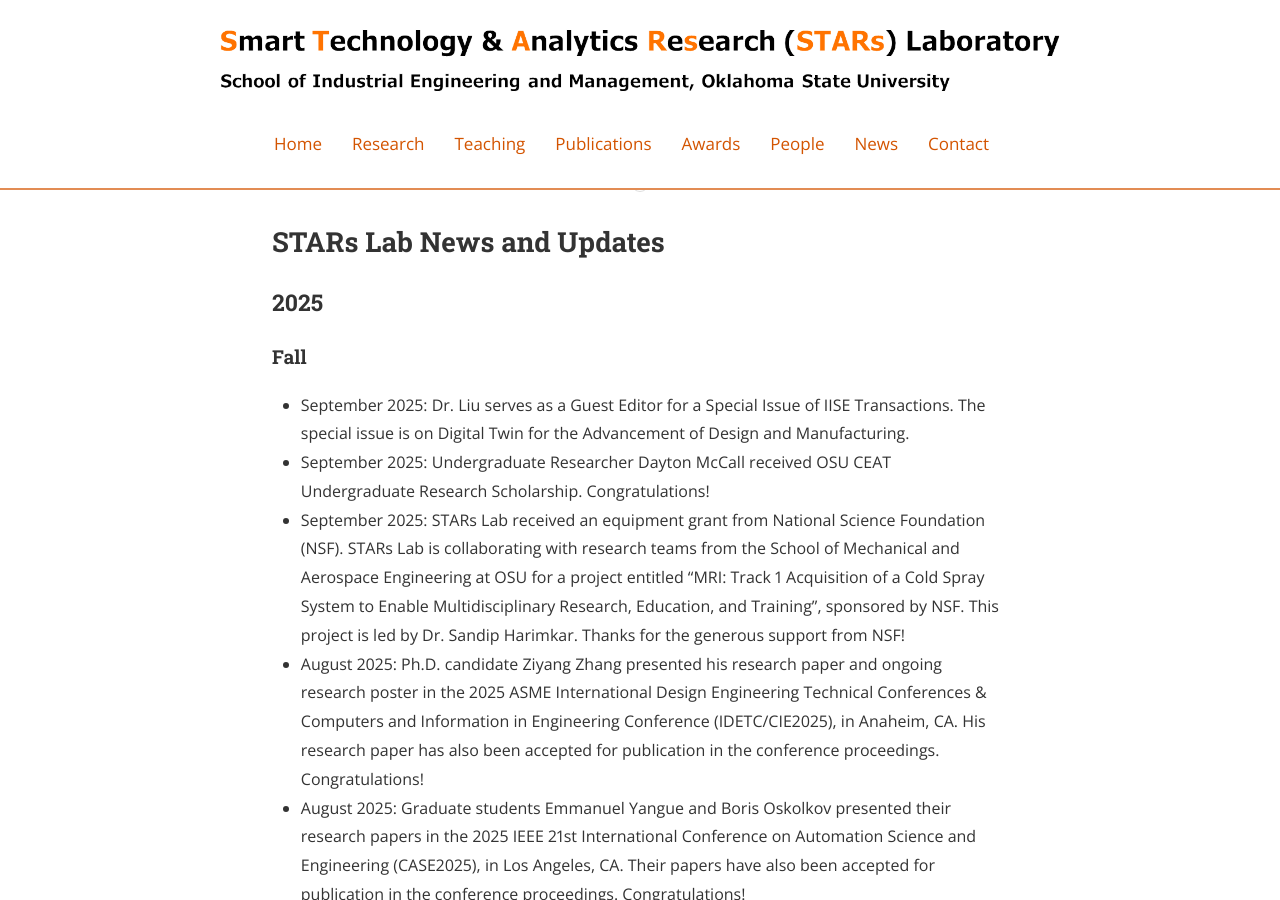
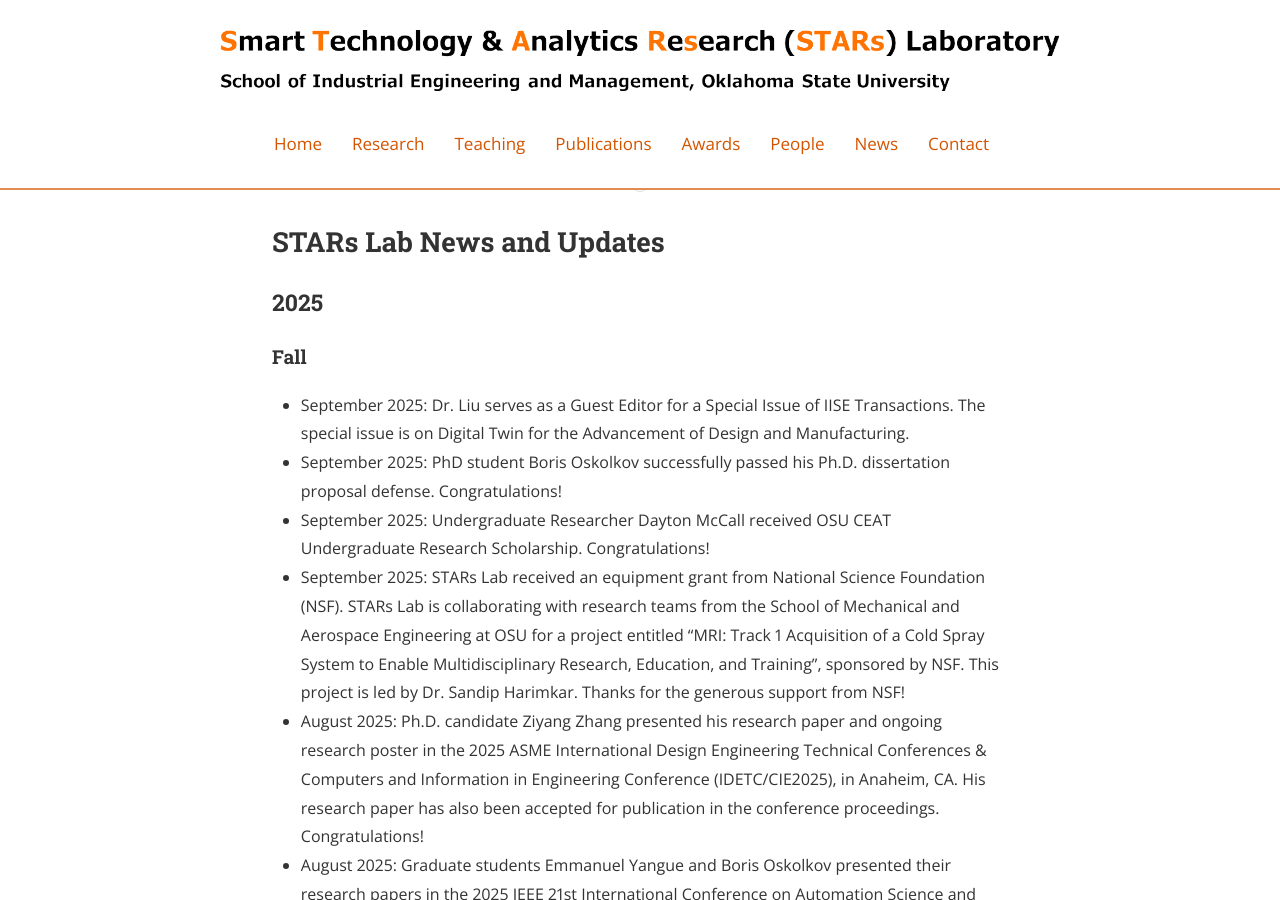
Before and after one commit to stars-laboratory/stars-laboratory.github.io, a Jekyll site: the page built from Gnews.md, in a window 1280 px wide and 900 px high. Built offline with Jekyll 4.4.1, drawn with Linux system fonts in a browser that asks for light colours; nearby versions of some CDN libraries.

Commit message:
Update Gnews.md
Information Update

```diff
--- a/Gnews.md
+++ b/Gnews.md
@@ -12,6 +12,7 @@
 #### Fall
 
 * September 2025: Dr. Liu serves as a Guest Editor for a Special Issue of IISE Transactions. The special issue is on Digital Twin for the Advancement of Design and Manufacturing.
+* September 2025: PhD student Boris Oskolkov successfully passed his Ph.D. dissertation proposal defense. Congratulations!
 * September 2025: Undergraduate Researcher Dayton McCall received OSU CEAT Undergraduate Research Scholarship. Congratulations!
 * September 2025: STARs Lab received an equipment grant from National Science Foundation (NSF). STARs Lab is collaborating with research teams from the School of Mechanical and Aerospace Engineering at OSU for a project entitled “MRI: Track 1 Acquisition of a Cold Spray System to Enable Multidisciplinary Research, Education, and Training”, sponsored by NSF. This project is led by Dr. Sandip Harimkar. Thanks for the generous support from NSF!
 * August 2025: Ph.D. candidate Ziyang Zhang presented his research paper and ongoing research poster in the 2025 ASME International Design Engineering Technical Conferences & Computers and Information in Engineering Conference (IDETC/CIE2025), in Anaheim, CA. His research paper has also been accepted for publication in the conference proceedings. Congratulations!
```
